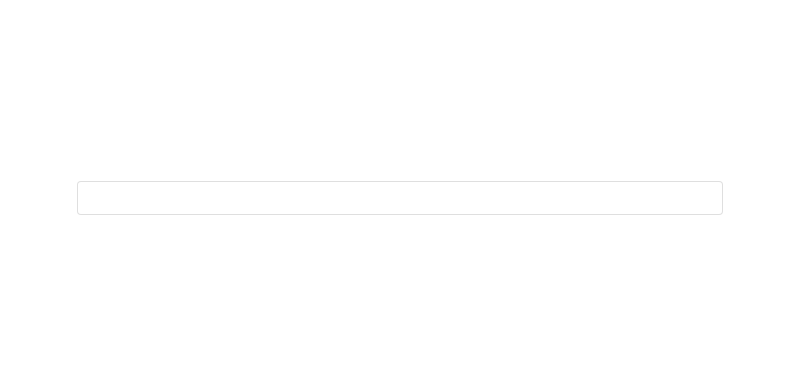
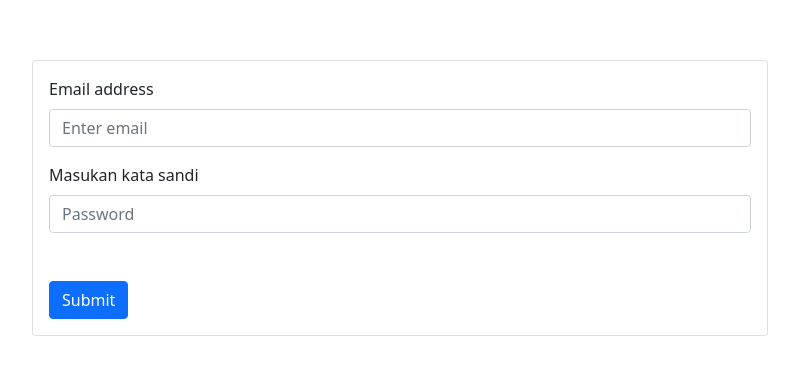
Before and after one commit to reacto11mecha/nesbaen-deprecated, a React (Vite) app in the folder client/: page / in a window 1280 px wide. Shown: the part 202-576 px from the top of the page, without its empty margins (240-1039 px from the left). Built offline with nearby package versions, Linux system fonts and the light colour scheme.

Commit message:
Menambahkan form untuk login

```diff
--- a/client/src/App/Components/LoginComponent.jsx
+++ b/client/src/App/Components/LoginComponent.jsx
@@ -1,17 +1,64 @@
-import React from "react";
+import React, { useContext } from "react";
+import { useForm } from "react-hook-form";
+import { Container, Row, Col, Card, Button, Form } from "react-bootstrap";
 
+import { UserContext } from "../Context/User";
 import styles from "./Styles/LoginComponent.module.css";
 
+const ErrorDanger = ({ message }) => (
+  <small className="text-danger">{message}</small>
+);
+
 export default function LoginComponent() {
+  const [, { submitLogin }] = useContext(UserContext);
+  const {
+    register,
+    handleSubmit,
+    formState: { errors, isSubmitting },
+  } = useForm();
+
   return (
-    <div className={`container ${styles.entireContainer}`}>
-      <div className={`row justify-content-center ${styles.formRow}`}>
-        <div className="col">
-          <div className="card">
-            <div className="card-body"></div>
-          </div>
-        </div>
-      </div>
-    </div>
+    <Container>
+      <Row className={`justify-content-center ${styles.verticalCenter}`}>
+        <Col lg={8} md={12}>
+          <Card>
+            <Card.Body>
+              <Form onSubmit={handleSubmit(submitLogin)}>
+                <Form.Group className="mb-3">
+                  <Form.Label>Email address</Form.Label>
+                  <Form.Control
+                    type="email"
+                    placeholder="Enter email"
+                    {...register("email", {
+                      required: true,
+                    })}
+                    readOnly={isSubmitting}
+                  />
+                  {errors.email?.type === "required" && (
+                    <ErrorDanger message="Email is required" />
+                  )}
+                </Form.Group>
+
+                <Form.Group>
+                  <Form.Label>Masukan kata sandi</Form.Label>
+                  <Form.Control
+                    type="password"
+                    placeholder="Password"
+                    {...register("password", { required: true })}
+                    readOnly={isSubmitting}
+                  />
+                  {errors.password?.type === "required" && (
+                    <ErrorDanger message="Password is required" />
+                  )}
+                </Form.Group>
+                <Button variant="primary" type="submit" className="mt-5">
+                  Submit
+                </Button>
+              </Form>
+            </Card.Body>
+          </Card>
+        </Col>
+      </Row>
+    </Container>
   );
 }
--- a/client/src/App/Components/Styles/LoginComponent.module.css
+++ b/client/src/App/Components/Styles/LoginComponent.module.css
@@ -1,10 +1,4 @@
-.entireContainer {
+.verticalCenter {
   height: 100vh;
-  display: flex;
-  align-items: center;
-  justify-content: center;
+  align-content: center;
 }
-
-.formRow {
-  width: 60%;
-}
```
